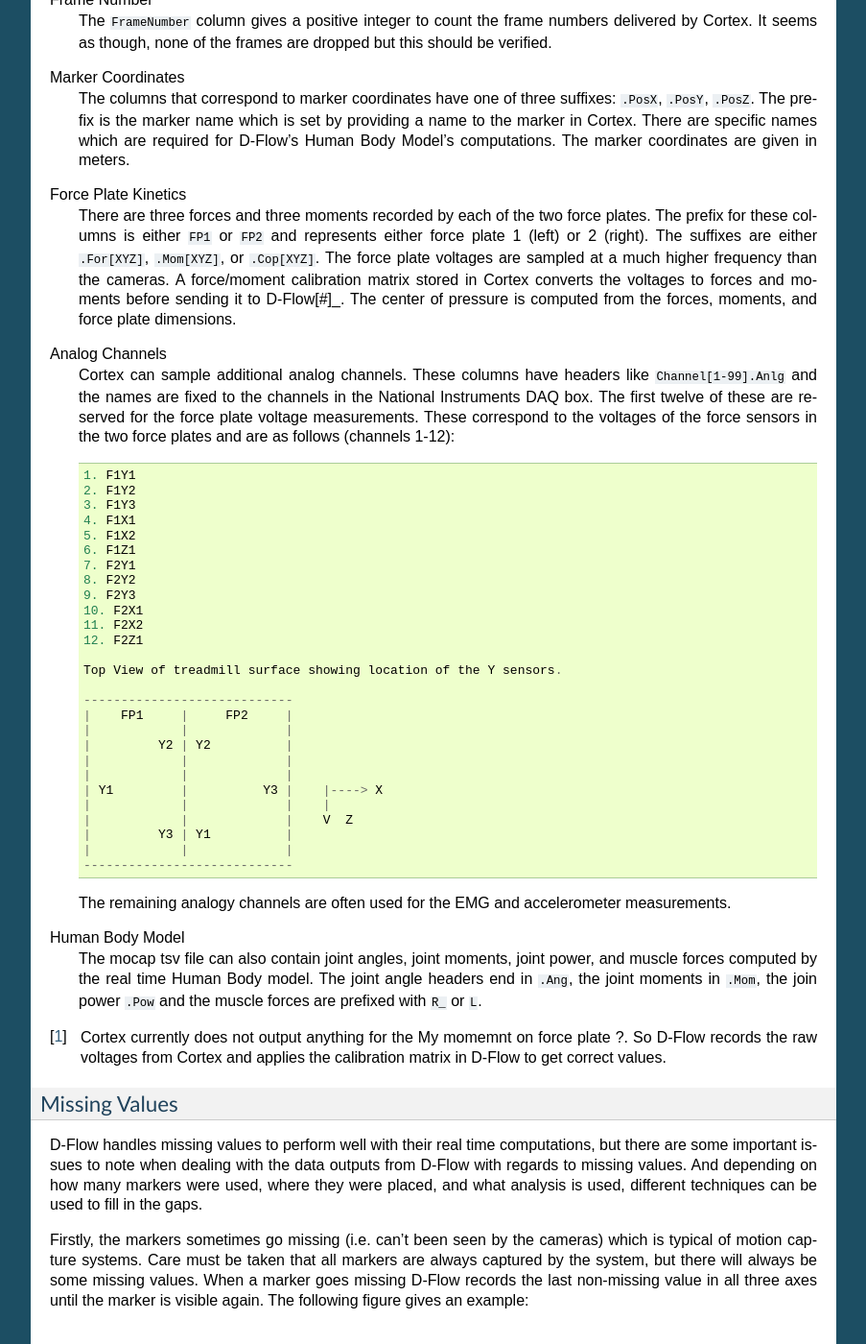
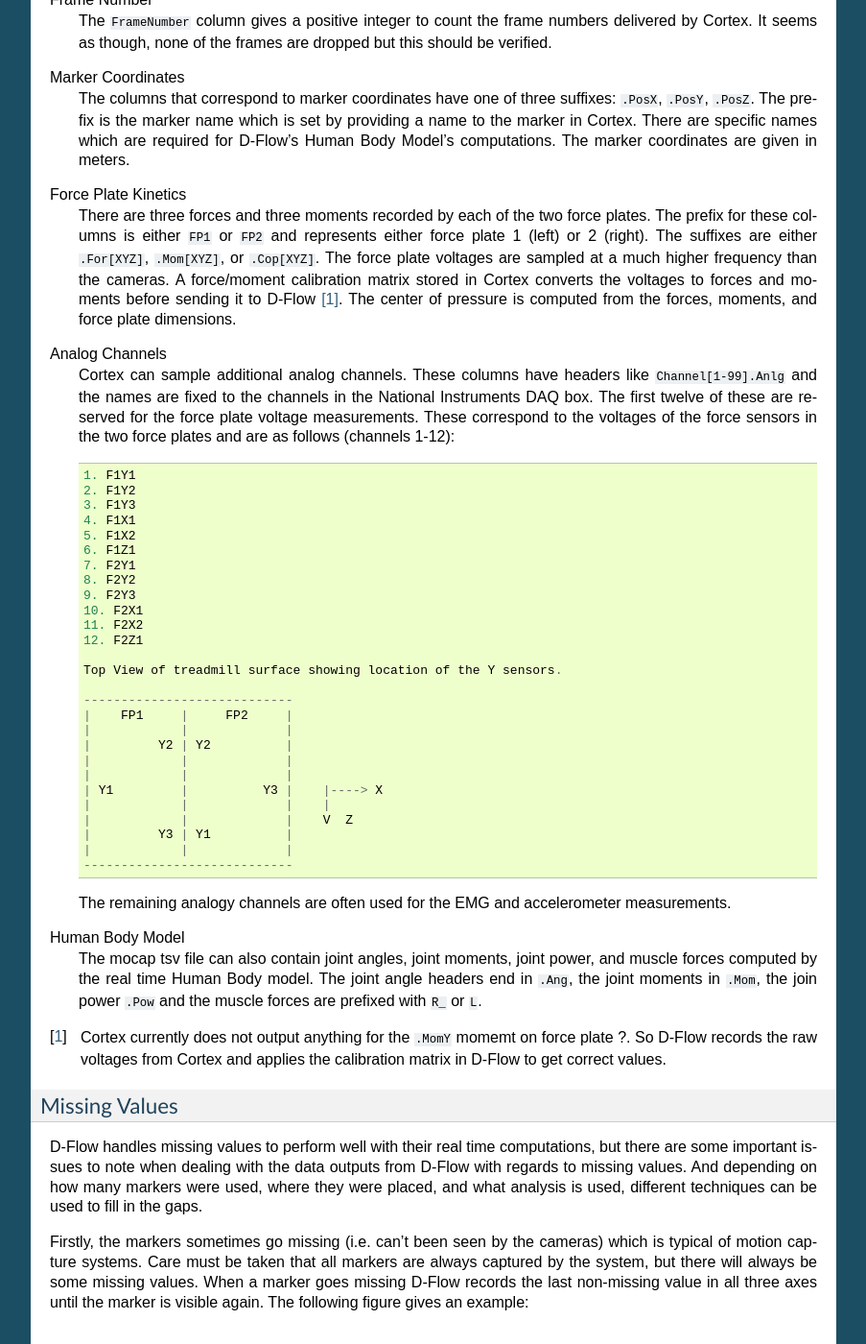
Before and after one commit to moorepants/DynamicistToolKit, a Sphinx documentation site: the page built from docs/walk.rst, in a window 1280 px wide and 1400 px high, scrolled down 1110 px. Shown: the whole window at 96% size, without its empty margins (198-1101 px from the left). Built offline with Sphinx 7.4.7, drawn with Linux system fonts in a browser that asks for light colours; some of the changed text lies outside the part shown.

Commit message:
Spelling.

```diff
--- a/docs/walk.rst
+++ b/docs/walk.rst
@@ -21,7 +21,7 @@
 The Human Motion and Control Lab at Cleveland State University has such a
 system. Our system includes:
 
-- A ForceLink R-Mill_ which has dual 6 DoF force plates, independent belts for
+- A ForceLink_ R-Mill_ which has dual 6 DoF force plates, independent belts for
   each foot, and lateral and pitch motion capabilities.
 - A 10 Camera `Motion Analysis`_ motion capture system which includes the
   Cortex_ software and hardware for collecting analog and camera data
@@ -88,7 +89,7 @@
    ``.For[XYZ]``, ``.Mom[XYZ]``, or ``.Cop[XYZ]``. The force plate voltages are
    sampled at a much higher frequency than the cameras. A force/moment
    calibration matrix stored in Cortex converts the voltages to forces and
-   moments before sending it to D-Flow[#]_. The center of pressure is computed
+   moments before sending it to D-Flow [#]_. The center of pressure is computed
    from the forces, moments, and force plate dimensions.
 Analog Channels
    Cortex can sample additional analog channels. These columns have headers
@@ -132,9 +133,9 @@
    joint angle headers end in ``.Ang``, the joint moments in ``.Mom``, the join
    power ``.Pow`` and the muscle forces are prefixed with ``R_`` or ``L``.
 
-.. [#] Cortex currently does not output anything for the My momemnt on force
-   plate ?. So D-Flow records the raw voltages from Cortex and applies the
-   calibration matrix in D-Flow to get correct values.
+.. [#] Cortex currently does not output anything for the ``.MomY`` momemt on
+   force plate ?. So D-Flow records the raw voltages from Cortex and applies
+   the calibration matrix in D-Flow to get correct values.
 
 Missing Values
 ~~~~~~~~~~~~~~
```
Also changed, not shown: other parts of docs/walk.rst (+1 -0 lines).
